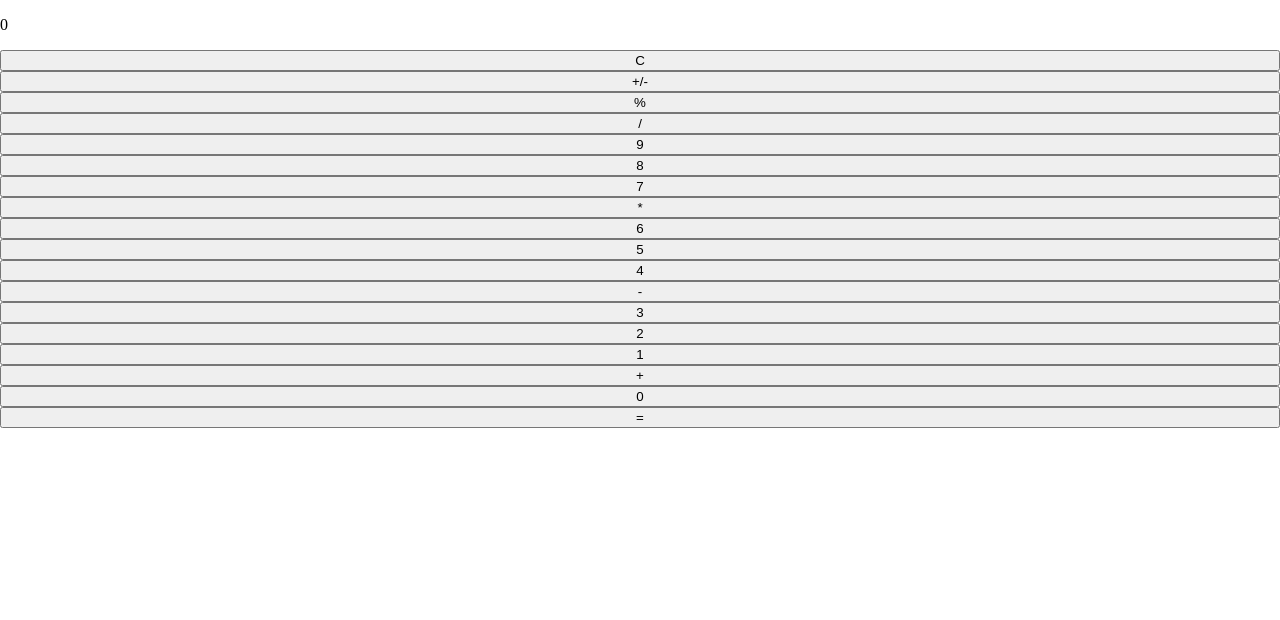
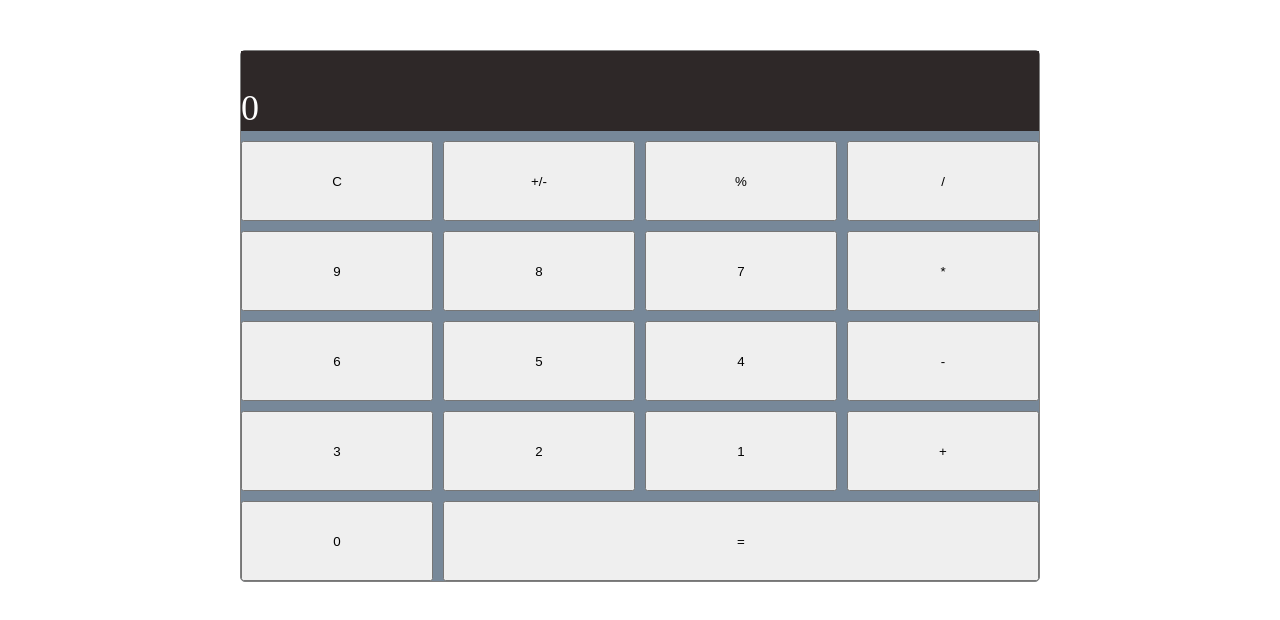
Before and after one commit to vdmshdrn/calc, a plain HTML site: page index.html in a window 1280 px wide. Drawn offline with Linux system fonts and the light colour scheme.

Commit message:
Add basic styles for calculator

```diff
--- a/index.html
+++ b/index.html
@@ -36,7 +36,7 @@
         <button type="button" class="btn">+</button>
 
         <button type="button" class="btn">0</button>
-        <button type="button" class="btn">=</button>
+        <button type="button" class="equal">=</button>
     </div>
 </body>
 
--- a/styles.css
+++ b/styles.css
@@ -5,6 +5,27 @@
 body {
     margin: 0;
 }
+
 .calc {
+    width: 800px;
     display: grid;
+    grid-template-columns: repeat(4, 1fr);
+    margin: 50px auto;
+    grid-auto-rows: 80px;
+    border: 1px solid gray;
+    gap: 10px;
+    background-color: lightslategrey;
+    border-radius: 5px;
 }
+
+.output {
+    grid-column: 1/-1;
+    background-color: #2e2828;
+    color: white;
+    font-size: 36px;
+
+}
+
+.equal {
+    grid-column: 2/-1;
+}
```
